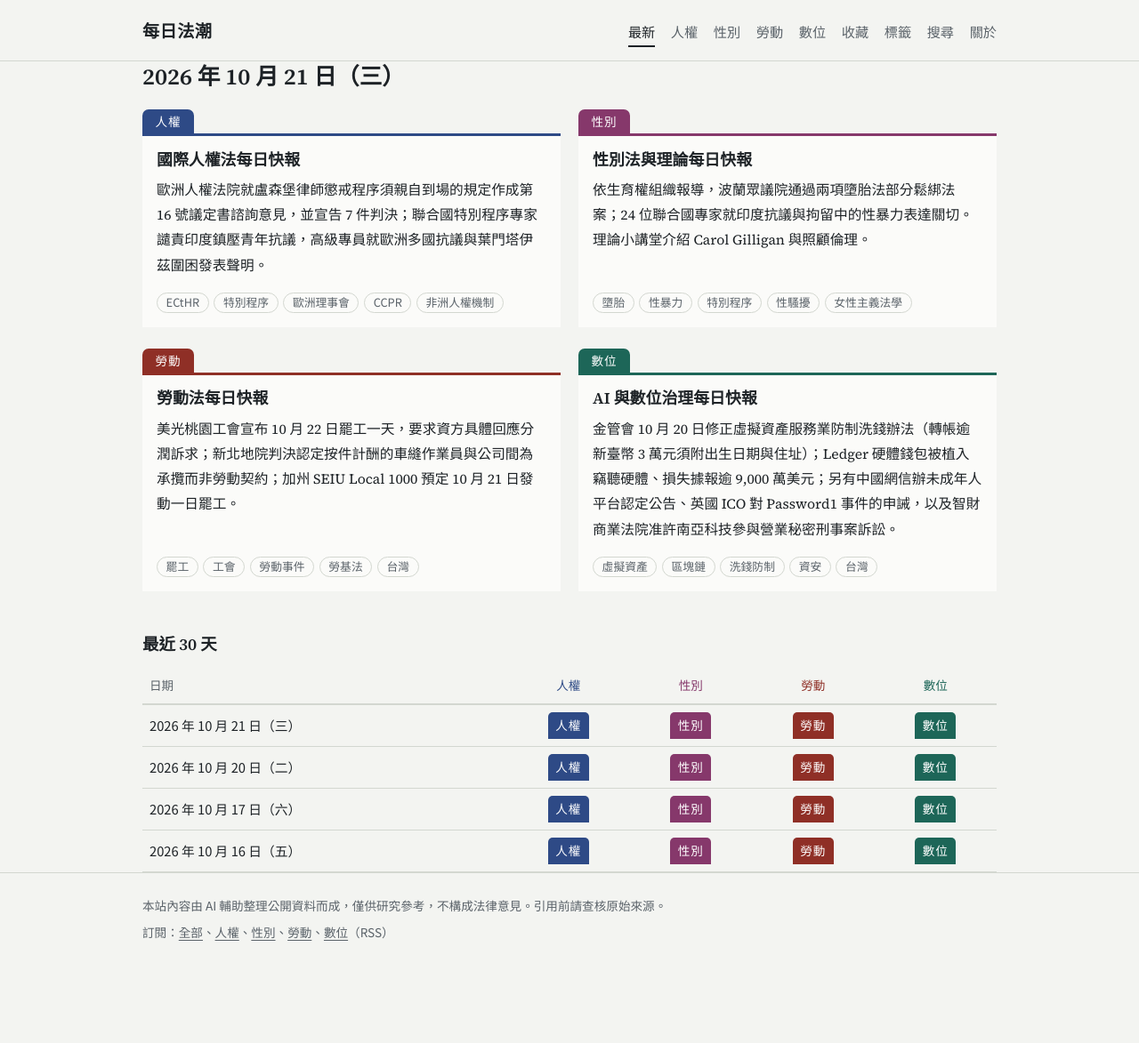
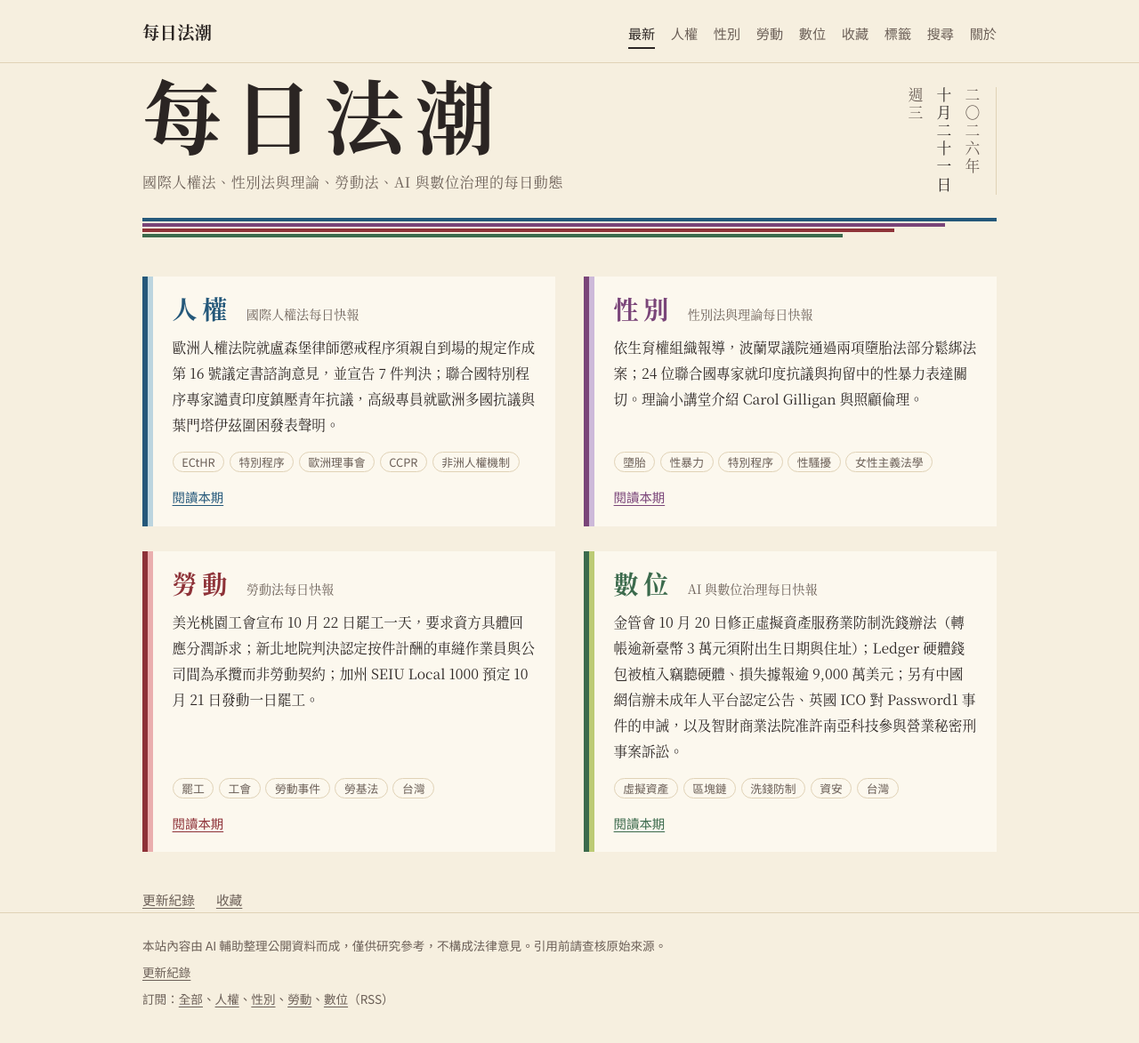
Before and after one commit to chadfan1004/Newsletter-for-international-human-rights-law-gender-theory-and-labour-law, a Jekyll site: the page built from index.html, in a window 1280 px wide. Shown: the whole page at 89% size. Built offline with Jekyll 4.4.1, drawn with Linux system fonts in a browser that asks for light colours; before the commit the page ends 1098 px from its top, so only the background shows below that.

Commit message:
Heian kasane redesign of home; move ledger to 更新紀錄 page
Co-Authored-By: Claude Opus 5.5 <noreply@anthropic.com>
Claude-Session: https://claude.ai/code/session_01FSbXdJEiLZof4dLYJ2WApi

```diff
--- /dev/null
+++ b/_includes/date_kanji.html
@@ -0,0 +1,7 @@
+{%- comment -%}直書用的漢數字日期，例如「二〇二六年十月二十一日」，年與月日分成兩段。{%- endcomment -%}
+{%- assign _dg = "〇,一,二,三,四,五,六,七,八,九" | split: "," -%}
+{%- assign _n = ",一,二,三,四,五,六,七,八,九,十,十一,十二,十三,十四,十五,十六,十七,十八,十九,二十,二十一,二十二,二十三,二十四,二十五,二十六,二十七,二十八,二十九,三十,三十一" | split: "," -%}
+{%- assign _y = include.date | date: "%Y" | split: "" -%}
+{%- assign _m = include.date | date: "%-m" | plus: 0 -%}
+{%- assign _d = include.date | date: "%-d" | plus: 0 -%}
+<span class="kd-y">{%- for c in _y -%}{%- assign _i = c | plus: 0 -%}{{ _dg[_i] }}{%- endfor -%}年</span><span class="kd-md">{{ _n[_m] }}月{{ _n[_d] }}日</span>
--- a/_layouts/default.html
+++ b/_layouts/default.html
@@ -7,7 +7,7 @@
   {% feed_meta %}
   <link rel="preconnect" href="https://fonts.googleapis.com">
   <link rel="preconnect" href="https://fonts.gstatic.com" crossorigin>
-  <link href="https://fonts.googleapis.com/css2?family=Noto+Sans+TC:wght@400;500;700&family=Noto+Serif+TC:wght@400;600;700&family=Source+Serif+4:ital,opsz,wght@0,8..60,400;0,8..60,600;1,8..60,400&display=swap" rel="stylesheet">
+  <link href="https://fonts.googleapis.com/css2?family=Noto+Sans+TC:wght@400;500;700&family=Noto+Serif+TC:wght@400;600;700;900&family=Source+Serif+4:ital,opsz,wght@0,8..60,400;0,8..60,600;1,8..60,400&display=swap" rel="stylesheet">
   <link rel="stylesheet" href="{{ '/assets/style.css' | relative_url }}">
 </head>
 <body>
@@ -33,6 +33,7 @@
   <footer class="site-foot">
     <div class="wrap">
       <p>{{ site.disclaimer }}</p>
+      <p><a href="{{ '/archive/' | relative_url }}">更新紀錄</a></p>
       <p>訂閱：<a href="{{ '/feed.xml' | relative_url }}">全部</a>{% for s in site.sections %}、<a href="{{ '/feed/' | append: s.key | append: '.xml' | relative_url }}">{{ s.name }}</a>{% endfor %}（RSS）</p>
     </div>
   </footer>
--- a/assets/style.css
+++ b/assets/style.css
@@ -1,44 +1,44 @@
-/* 人權・性別・勞動法每日快報
-   Idea: a case-file cabinet. Each newsletter is a coloured index tab;
-   everything else stays quiet so the tabs do the navigating. */
+/* 每日法潮
+   Idea: 平安時代的襲色目。每份快報是一組表裏兩色，
+   像十二單的衣襟一層層疊起來；其餘部分保持安靜。 */
 
 :root {
-  --paper: #f3f4f1;
-  --card: #fbfbf9;
-  --ink: #1d2226;
-  --muted: #5a6269;
-  --rule: #d3d7d0;
-  --link: #24456f;
-  --c-hr: #2e4a86;      /* 人權：深靛 */
-  --c-gender: #86386b;  /* 性別：梅紫 */
-  --c-labour: #8f2f26;  /* 勞動：磚紅 */
-  --c-digital: #1d6658; /* 數位：深青 */
-  --on-tab: #ffffff;
-  --mark-bg: #f1e3a6;
-  --serif: "Source Serif 4", "Noto Serif TC", "Songti TC", serif;
+  --paper: #f6efdf;     /* 鳥の子 */
+  --card: #fcf8ee;      /* 胡粉 */
+  --ink: #2b2523;       /* 墨 */
+  --muted: #6b5f57;     /* 鈍色 */
+  --rule: #e0d2b6;      /* 淡香 */
+  --link: #24587a;
+  --c-hr: #24587a;      --l-hr: #bcd5df;      /* 縹／白藍 */
+  --c-gender: #7a4579;  --l-gender: #cdb9d9;  /* 紫／藤 */
+  --c-labour: #8e3238;  --l-labour: #eaaeae;  /* 蘇芳／紅梅 */
+  --c-digital: #3b6a4c; --l-digital: #bccb75; /* 木賊／萌黃 */
+  --on-tab: #fcf8ee;
+  --mark-bg: #f1dc9a;   /* 山吹淡 */
+  --serif: "Noto Serif TC", "Noto Serif CJK TC", "Source Serif 4", "Songti TC", serif;
   --sans: "Noto Sans TC", system-ui, -apple-system, "PingFang TC", sans-serif;
 }
 @media (prefers-color-scheme: dark) {
   :root {
-    --paper: #14171a;
-    --card: #1b1f23;
-    --ink: #e2e5e1;
-    --muted: #9aa2a8;
-    --rule: #2e353a;
-    --link: #9fb9e6;
-    --c-hr: #8ea7e2;
-    --c-gender: #d99ac3;
-    --c-labour: #e8998d;
-    --c-digital: #7ccbb6;
-    --on-tab: #14171a;
-    --mark-bg: #5a4d14;
+    --paper: #26201f;   /* 檳榔子黒 */
+    --card: #2f2827;
+    --ink: #ece3d2;
+    --muted: #b3a697;
+    --rule: #463c38;
+    --link: #9cc2d8;
+    --c-hr: #9cc2d8;      --l-hr: #3d6178;
+    --c-gender: #c9a6cf;  --l-gender: #5d4462;
+    --c-labour: #e39c9b;  --l-labour: #6e3539;
+    --c-digital: #a9c48f; --l-digital: #4b5d33;
+    --on-tab: #26201f;
+    --mark-bg: #6a5420;
   }
 }
 
-.sec-human-rights { --sec: var(--c-hr); }
-.sec-gender { --sec: var(--c-gender); }
-.sec-labour { --sec: var(--c-labour); }
-.sec-digital { --sec: var(--c-digital); }
+.sec-human-rights { --sec: var(--c-hr); --sec-l: var(--l-hr); }
+.sec-gender { --sec: var(--c-gender); --sec-l: var(--l-gender); }
+.sec-labour { --sec: var(--c-labour); --sec-l: var(--l-labour); }
+.sec-digital { --sec: var(--c-digital); --sec-l: var(--l-digital); }
 
 *, *::before, *::after { box-sizing: border-box; }
 html { -webkit-text-size-adjust: 100%; }
@@ -96,19 +96,50 @@ main { padding-top: 2.25rem; padding-bottom: 3rem; min-height: 60vh; }
 }
 a.tab:hover { color: var(--on-tab); }
 
-/* Home: today */
-.today h1 { font-size: 1.6rem; margin-bottom: 1.25rem; }
-.today-grid { display: grid; grid-template-columns: repeat(2, minmax(0, 1fr)); gap: 1.5rem 1.25rem; }
-.card { display: flex; flex-direction: column; }
-.card > .tab { align-self: flex-start; }
-.card-body { flex: 1; display: flex; flex-direction: column; background: var(--card); border-top: 3px solid var(--sec); padding: .9rem 1rem 1rem; }
-.card h2 { font-size: 1.12rem; margin: 0 0 .5rem; }
-.card h2 a { color: var(--ink); text-decoration: none; }
-.card h2 a:hover { color: var(--sec); }
-.card p { margin: 0 0 .5rem; font-size: .98rem; line-height: 1.8; }
-.card .tags { margin-top: auto; padding-top: .5rem; }
-.card.is-empty h2 { color: var(--muted); }
-.card.is-empty .tab { opacity: .45; }
+/* Home */
+.hero {
+  display: grid; grid-template-columns: minmax(0, 1fr) auto; column-gap: 2rem;
+  align-items: end; margin: .75rem 0 2.75rem;
+}
+.hero-title {
+  margin: 0; font-size: clamp(3rem, 9vw, 5.6rem); font-weight: 900; line-height: 1;
+  letter-spacing: .14em; color: var(--ink);
+}
+.hero-sub { margin: 1.1rem 0 0; color: var(--muted); font-size: 1rem; letter-spacing: .04em; }
+.hero-date {
+  grid-row: 1; grid-column: 2; margin: 0; writing-mode: vertical-rl; text-orientation: upright;
+  font-size: 1.05rem; letter-spacing: .2em; line-height: 1.9; color: var(--ink);
+  white-space: nowrap; border-right: 1px solid var(--rule); padding-right: .7rem;
+}
+.hero-date time > span { display: block; }
+.hero-date .kd-y, .hero-wd { color: var(--muted); }
+.kasane { grid-column: 1 / -1; display: grid; margin-top: 1.6rem; }
+.kasane span { display: block; height: 4px; background: var(--sec); }
+.kasane span + span { margin-top: 2px; }
+.kasane span:nth-child(2) { margin-right: 6%; }
+.kasane span:nth-child(3) { margin-right: 12%; }
+.kasane span:nth-child(4) { margin-right: 18%; }
+
+.today { display: grid; grid-template-columns: repeat(2, minmax(0, 1fr)); gap: 1.75rem 2rem; }
+.leaf {
+  position: relative; display: flex; flex-direction: column;
+  background: var(--card); padding: 1.25rem 1.4rem 1.2rem 2.1rem;
+  box-shadow: inset 6px 0 0 var(--sec), inset 12px 0 0 var(--sec-l);
+}
+.leaf-head { display: flex; flex-wrap: wrap; align-items: baseline; gap: .1rem 1rem; margin-bottom: .65rem; }
+.leaf-name { margin: 0; font-size: 1.75rem; font-weight: 700; letter-spacing: .2em; line-height: 1.2; }
+.leaf-name a { color: var(--sec); text-decoration: none; }
+.leaf-name a:hover { text-decoration: underline; text-decoration-thickness: 1px; }
+.leaf-full { margin: 0; color: var(--muted); font-size: .88rem; }
+.leaf-sum { margin: 0 0 .6rem; font-size: .98rem; line-height: 1.85; }
+.leaf .tags { margin-top: auto; padding-top: .4rem; }
+.leaf-more { margin: .9rem 0 0; font-family: var(--sans); font-size: .9rem; }
+.leaf.is-empty { box-shadow: inset 6px 0 0 var(--rule), inset 12px 0 0 var(--paper); }
+.leaf.is-empty .leaf-name { color: var(--muted); }
+
+.home-links { display: flex; gap: 1.5rem; margin: 2.5rem 0 0; font-family: var(--sans); font-size: .92rem; }
+.home-links a { color: var(--muted); }
+.home-links a:hover { color: var(--ink); }
 
 /* Tags (chips) */
 .tags { list-style: none; padding: 0; margin: .5rem 0 0; display: flex; flex-wrap: wrap; gap: .35rem; font-family: var(--sans); font-size: .8rem; line-height: 1.4; }
@@ -117,9 +148,7 @@ a.tab:hover { color: var(--on-tab); }
 .tags a:hover { color: var(--sec, var(--ink)); }
 
 /* Ledger */
-.recent { margin-top: 3rem; }
-.recent h2 { font-size: 1.15rem; margin-bottom: .75rem; }
-.ledger { width: 100%; border-collapse: collapse; font-family: var(--sans); font-size: .92rem; }
+.ledger { width: 100%; max-width: 46rem; border-collapse: collapse; font-family: var(--sans); font-size: .92rem; }
 .ledger th, .ledger td { padding: .5rem .5rem; border-bottom: 1px solid var(--rule); text-align: center; }
 .ledger thead th { font-weight: 500; color: var(--sec, var(--muted)); font-size: .85rem; border-bottom: 2px solid var(--rule); }
 .ledger tbody th { text-align: left; font-weight: 400; white-space: nowrap; }
@@ -205,7 +234,11 @@ mark { background: var(--mark-bg); color: inherit; padding: 0 .1em; }
 @media (max-width: 760px) {
   body { font-size: 1rem; }
   h1 { font-size: 1.5rem; }
-  .today-grid { grid-template-columns: 1fr; }
+  .today { grid-template-columns: 1fr; gap: 1.25rem; }
+  .hero { column-gap: 1rem; margin-bottom: 2rem; }
+  .hero-title { letter-spacing: .08em; }
+  .hero-date { font-size: .9rem; letter-spacing: .14em; }
+  .leaf { padding: 1.1rem 1.1rem 1.1rem 1.8rem; }
   .issue-head h1 { font-size: 1.4rem; }
   .ledger th, .ledger td { padding: .45rem .25rem; }
   .ledger tbody th { font-size: .82rem; white-space: normal; }
--- a/index.html
+++ b/index.html
@@ -3,41 +3,51 @@ layout: default
 title: 最新
 ---
 {%- assign days = site.posts | group_by_exp: "p", "p.date | date: '%Y-%m-%d'" -%}
+{%- assign wd = "日,一,二,三,四,五,六" | split: "," -%}
+<section class="hero" aria-labelledby="hero-h">
+  <div class="hero-text">
+    <h1 id="hero-h" class="hero-title">每日法潮</h1>
+    <p class="hero-sub">國際人權法、性別法與理論、勞動法、AI 與數位治理的每日動態</p>
+  </div>
+  {%- if days.size > 0 %}
+  {%- assign d0 = days.first.items.first.date -%}
+  {%- assign w0 = d0 | date: "%w" | plus: 0 %}
+  <p class="hero-date"><time datetime="{{ d0 | date: '%Y-%m-%d' }}">{% include date_kanji.html date=d0 %}<span class="hero-wd">週{{ wd[w0] }}</span></time></p>
+  {%- endif %}
+  <div class="kasane" aria-hidden="true">{% for s in site.sections %}<span class="sec-{{ s.key }}"></span>{% endfor %}</div>
+</section>
+
 {%- if days.size == 0 %}
 <section class="empty">
-  <h1>第一期還在路上</h1>
-  <p>週一到週五凌晨，國際人權法、性別法與理論、勞動法、AI 與數位治理四份快報會自動發布到這裡。</p>
+  <h2>第一期還在路上</h2>
+  <p>週一到週五凌晨，四份快報會自動發布到這裡。</p>
 </section>
 {%- else %}
 {%- assign today = days.first %}
-<section class="today" aria-labelledby="today-h">
-  <h1 id="today-h">{% include date_zh.html date=today.items.first.date %}</h1>
-  <div class="today-grid">
+<section class="today" aria-label="本期快報">
   {%- for s in site.sections %}
   {%- assign hit = nil -%}
   {%- for p in today.items -%}{%- if p.categories contains s.key -%}{%- assign hit = p -%}{%- endif -%}{%- endfor %}
-    <article class="card sec-{{ s.key }}{% unless hit %} is-empty{% endunless %}">
-      <span class="tab">{{ s.name }}</span>
-      <div class="card-body">
+  <article class="leaf sec-{{ s.key }}{% unless hit %} is-empty{% endunless %}">
+    <header class="leaf-head">
+      <h2 class="leaf-name">{% if hit %}<a href="{{ hit.url | relative_url }}">{{ s.name }}</a>{% else %}{{ s.name }}{% endif %}</h2>
+      <p class="leaf-full">{{ s.full }}</p>
+    </header>
     {%- if hit %}
-      <h2><a href="{{ hit.url | relative_url }}">{{ s.full }}</a></h2>
-      {%- if hit.summary %}<p>{{ hit.summary }}</p>{% endif %}
+    {%- if hit.summary %}<p class="leaf-sum">{{ hit.summary }}</p>{% endif %}
     {%- if hit.tags.size > 0 %}
     <ul class="tags">{% for t in hit.tags limit: 5 %}<li>{{ t }}</li>{% endfor %}</ul>
     {%- endif %}
+    <p class="leaf-more"><a href="{{ hit.url | relative_url }}">閱讀本期</a></p>
     {%- else %}
-      <h2>{{ s.full }}</h2>
-      <p class="muted">這一天還沒有這份快報。</p>
+    <p class="leaf-sum muted">這一天沒有這份快報。<a href="{{ '/' | append: s.key | append: '/' | relative_url }}">看過去各期</a></p>
     {%- endif %}
-      </div>
   </article>
   {%- endfor %}
-  </div>
 </section>
 
-<section class="recent" aria-labelledby="recent-h">
-  <h2 id="recent-h">最近 30 天</h2>
-  {% include ledger.html limit=30 %}
-  {%- if days.size > 30 %}<p><a href="{{ '/archive/' | relative_url }}">查看全部日期</a></p>{% endif %}
-</section>
+<p class="home-links">
+  <a href="{{ '/archive/' | relative_url }}">更新紀錄</a>
+  <a href="{{ '/library/' | relative_url }}">收藏</a>
+</p>
 {%- endif %}
```
Also changed, not shown: archive.html (+5 -2 lines). Lines whose indentation alone changed are shown as unchanged.
